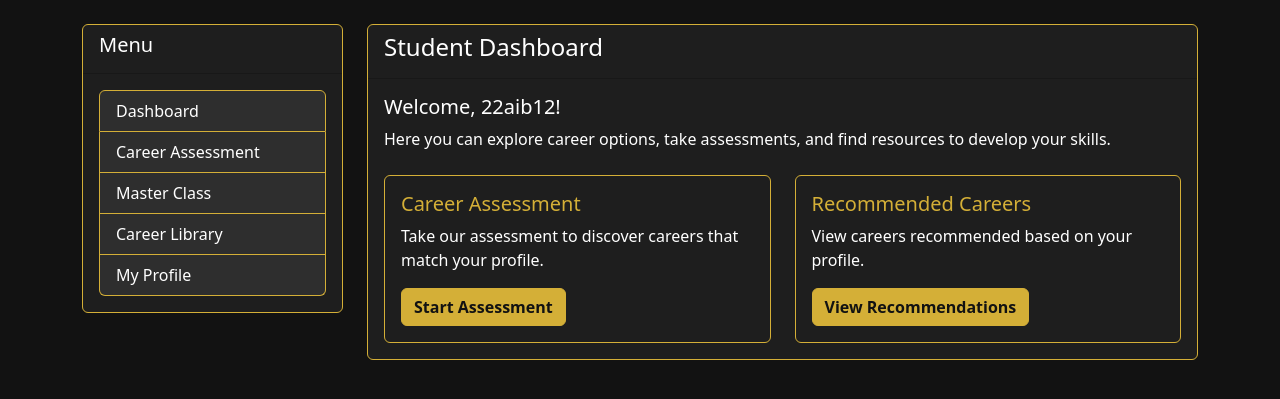
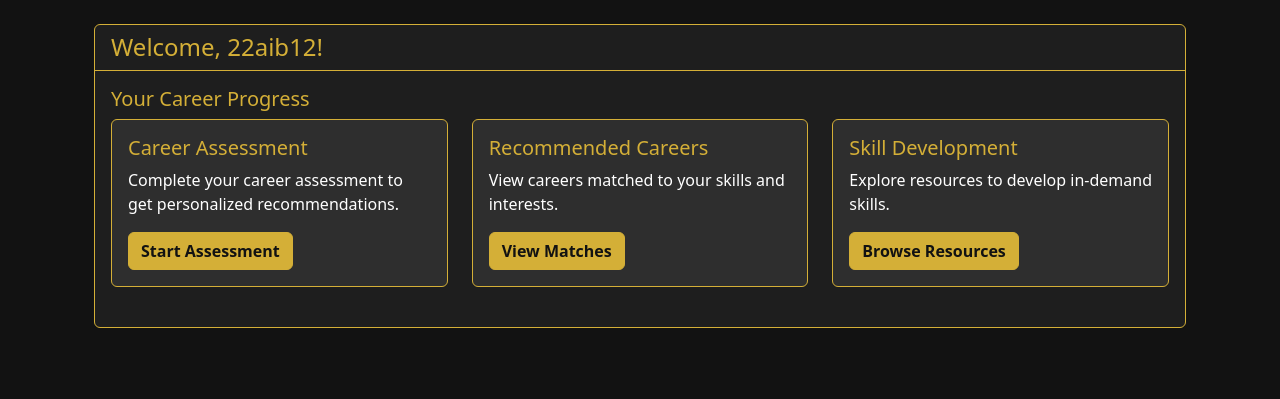
Before and after one commit to NISHANTH1107/Startup-culture, a Django app: template career_site/templates/user_dashboard.html in a window 1280 px wide. Shown: the part 58-457 px from the top of the page. Run offline with Django 5.2, Linux system fonts and the light colour scheme; the template is opened without the code that fills it, so the values that code supplies are empty; a user stored in the database is signed in.

Commit message:
Refactor admin and user dashboards for improved layout and styling; update navigation links in base template; change library template to extend base; enhance user experience with new cards and content sections.

```diff
--- a/career_site/templates/base.html
+++ b/career_site/templates/base.html
@@ -83,15 +83,36 @@
                     <li class="nav-item">
                         <a class="nav-link" href="{% url 'home' %}">Home</a>
                     </li>
+
                     {% if user.is_authenticated %}
                         {% if user.is_student %}
                             <li class="nav-item">
                                 <a class="nav-link" href="{% url 'dashboard' %}">Dashboard</a>
                             </li>
+                            <li class="nav-item">
+                                <a class="nav-link" href="{% url 'career_library' %}">Career Library</a>
+                            </li>
+                            <li class="nav-item">
+                                <a class="nav-link" href="#">Career Assessment</a>
+                            </li>
+                            <li class="nav-item">
+                                <a class="nav-link" href="#">Skill Development</a>
+                            </li>
                         {% elif user.is_admin %}
                             <li class="nav-item">
                                 <a class="nav-link" href="{% url 'admin-dashboard' %}">Admin Dashboard</a>
                             </li>
+                            <li class="nav-item">
+                                <a class="nav-link" href="#">Manage Users</a>
+                            </li>
+                            <li class="nav-item">
+                                <a class="nav-link" href="#">Career Paths</a>
+                            </li>
+                            <li class="nav-item">
+                                <a class="nav-link" href="#">Assessment Questions</a>
+                            </li>
+
+
                         {% endif %}
                     {% endif %}
                 </ul>
@@ -134,7 +155,14 @@
         {% block content %}{% endblock %}
     </div>
 
-    <script src="https://cdn.jsdelivr.net/npm/bootstrap@5.3.0/dist/js/bootstrap.bundle.min.js"></script>
+    <script src="https://cdn.jsdelivr.net/npm/bootstrap@5.3.0/dist/js/bootstrap.bundle.min.js">
+    document.querySelectorAll('.nav-link').forEach(link => {
+        if(link.href === window.location.href) {
+            link.classList.add('active');
+            link.setAttribute('aria-current', 'page');
+        }
+    });
+    </script>
     {% block scripts %}{% endblock %}
 </body>
 </html>
--- a/career_site/templates/library.html
+++ b/career_site/templates/library.html
@@ -1,8 +1,7 @@
-{% extends 'base2.html' %}
+{% extends 'base.html' %}
 
 
 {% load static %}
-
 
 
 {% block content %}
--- a/career_site/templates/user_dashboard.html
+++ b/career_site/templates/user_dashboard.html
@@ -3,48 +3,48 @@
 {% block title %}Student Dashboard{% endblock %}
 
 {% block content %}
+<div class="container-fluid mt-4">
     <div class="row">
-    <div class="col-md-3">
-        <div class="card">
-            <div class="card-header">
-                <h5>Menu</h5>
+        <div class="col-12">
+            <div class="card" style="background-color: #1E1E1E; border-color: #D4AF37;">
+                <div class="card-header" style="border-color: #D4AF37;">
+                    <h4 class="mb-0" style="color: #D4AF37;">Welcome, {{ user.username }}!</h4>
                 </div>
                 <div class="card-body">
-                <div class="list-group">
-                    <a href="#" class="list-group-item list-group-item-action ">Dashboard</a>
-                    <a href="#" class="list-group-item list-group-item-action">Career Assessment</a>
-                    <a href="#" class="list-group-item list-group-item-action">Master Class</a>
-                    <a href="{% url 'career_library' %}" class="list-group-item list-group-item-action">Career Library</a>
-                    <a href="{% url 'profile' %}" class="list-group-item list-group-item-action">My Profile</a>
-                </div>
-            </div>
-        </div>
-    </div>
-    <div class="col-md-9">
-        <div class="card">
-            <div class="card-header">
-                <h4>Student Dashboard</h4>
-            </div>
+                    <div class="row">
+                        <!-- Main Content Area -->
+                        <div class="col-12">
+                            <h5 class="text-gold">Your Career Progress</h5>
+                            <div class="row">
+                                <!-- Example Dashboard Card 1 -->
+                                <div class="col-md-4 mb-4">
+                                    <div class="card h-100" style="background-color: #2E2E2E; border-color: #D4AF37;">
                                         <div class="card-body">
-                <h5>Welcome, {{ user.username }}!</h5>
-                <p>Here you can explore career options, take assessments, and find resources to develop your skills.</p>
-
-                <div class="row mt-4">
-                    <div class="col-md-6">
-                        <div class="card">
-                            <div class="card-body">
-                                <h5 class="card-title">Career Assessment</h5>
-                                <p class="card-text">Take our assessment to discover careers that match your profile.</p>
+                                            <h5 class="card-title text-gold">Career Assessment</h5>
+                                            <p class="card-text">Complete your career assessment to get personalized recommendations.</p>
                                             <a href="#" class="btn btn-primary">Start Assessment</a>
                                         </div>
                                     </div>
                                 </div>
-                    <div class="col-md-6">
-                        <div class="card">
+
+                                <!-- Example Dashboard Card 2 -->
+                                <div class="col-md-4 mb-4">
+                                    <div class="card h-100" style="background-color: #2E2E2E; border-color: #D4AF37;">
                                         <div class="card-body">
-                                <h5 class="card-title">Recommended Careers</h5>
-                                <p class="card-text">View careers recommended based on your profile.</p>
-                                <a href="#" class="btn btn-primary">View Recommendations</a>
+                                            <h5 class="card-title text-gold">Recommended Careers</h5>
+                                            <p class="card-text">View careers matched to your skills and interests.</p>
+                                            <a href="#" class="btn btn-primary">View Matches</a>
+                                        </div>
+                                    </div>
+                                </div>
+
+                                <!-- Example Dashboard Card 3 -->
+                                <div class="col-md-4 mb-4">
+                                    <div class="card h-100" style="background-color: #2E2E2E; border-color: #D4AF37;">
+                                        <div class="card-body">
+                                            <h5 class="card-title text-gold">Skill Development</h5>
+                                            <p class="card-text">Explore resources to develop in-demand skills.</p>
+                                            <a href="#" class="btn btn-primary">Browse Resources</a>
                                         </div>
                                     </div>
                                 </div>
@@ -53,4 +53,18 @@
                     </div>
                 </div>
             </div>
+        </div>
+    </div>
+</div>
+
+<style>
+    .text-gold {
+        color: #D4AF37;
+    }
+    .card-hover:hover {
+        transform: translateY(-5px);
+        box-shadow: 0 10px 20px rgba(212, 175, 55, 0.2);
+        transition: all 0.3s ease;
+    }
+</style>
 {% endblock %}
```
Also changed, not shown: career_site/templates/admin_dashboard.html (+33 -39 lines), db.sqlite3. Lines whose indentation alone changed are shown as unchanged.
